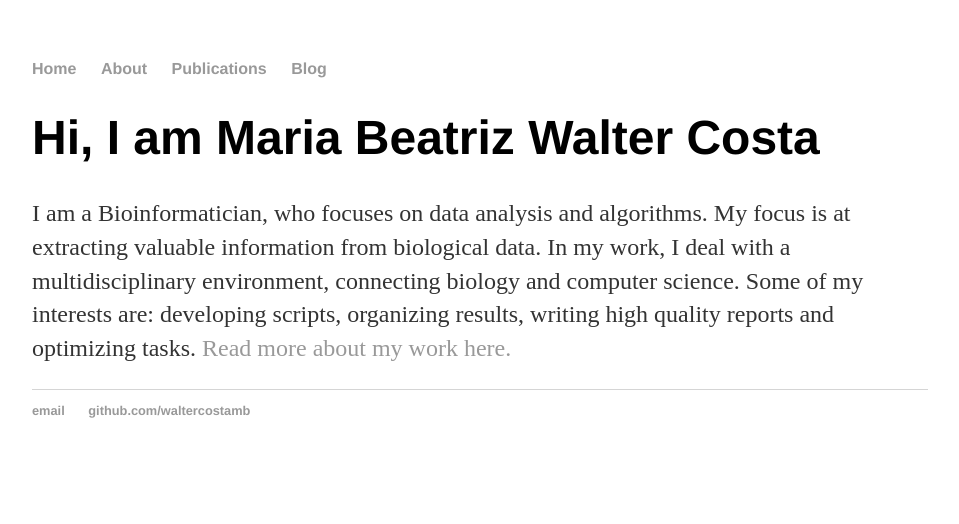
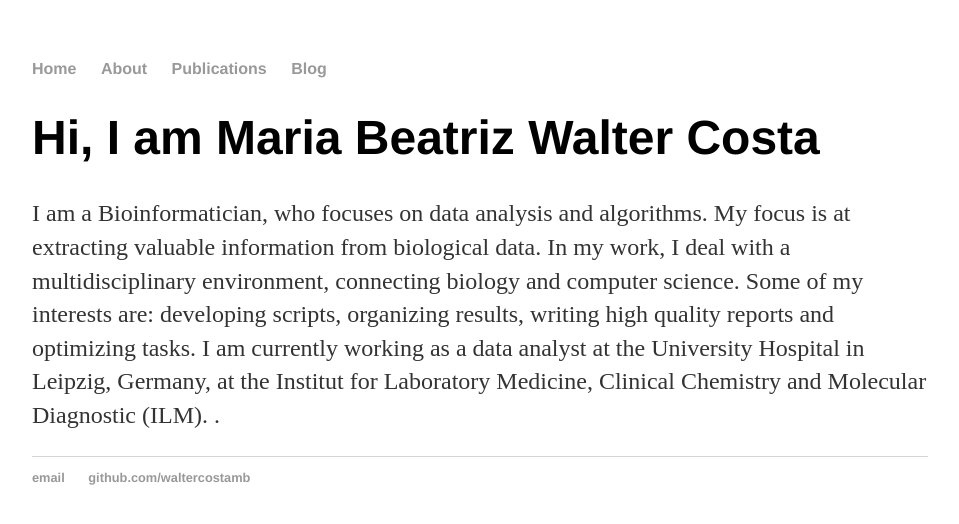
Before and after one commit to waltercostamb/waltercostamb.github.io, a Jekyll site: the page built from index.html, in a window 1280 px wide. Shown: the top 524 px of the page, without its empty margins (160-1119 px from the left). Built offline with Jekyll 4.4.1, drawn with Linux system fonts in a browser that asks for light colours.

Commit message:
Update index.html

```diff
--- a/index.html
+++ b/index.html
@@ -9,5 +9,8 @@ title: Maria Beatriz Walter Costa, Bioinformatician
 		In my work, I deal with a multidisciplinary environment, connecting biology and computer science.
 		Some of my interests are: developing scripts, organizing results,
 		writing high quality reports and optimizing tasks.
-		<a href="/about">Read more about my work here.</a></p>
+
+		I am currently working as a data analyst at the University Hospital in Leipzig, Germany, at the
+		Institut for Laboratory Medicine, Clinical Chemistry and Molecular Diagnostic (ILM).
+.
 </div><!-- /.blurb -->
```
